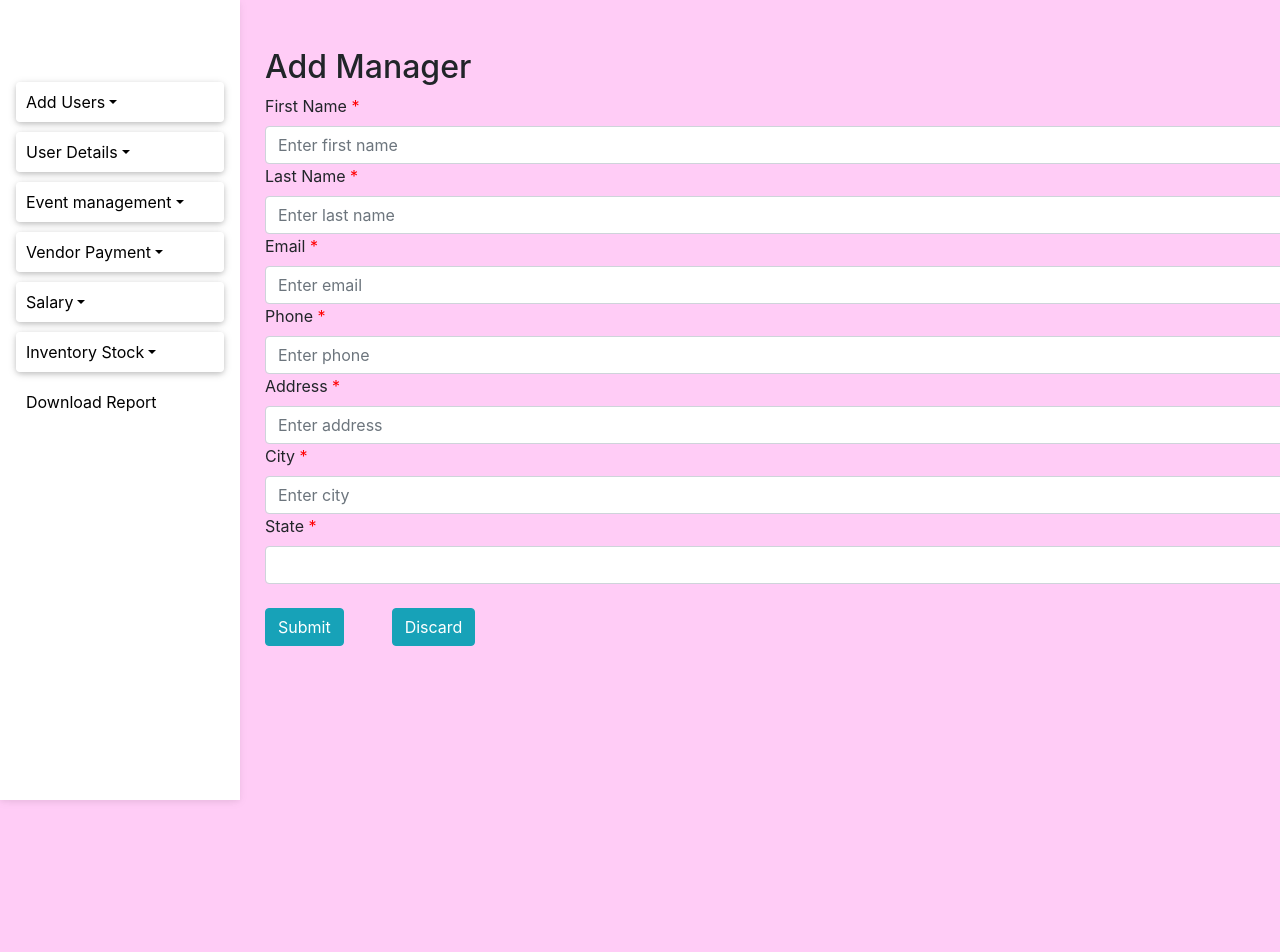
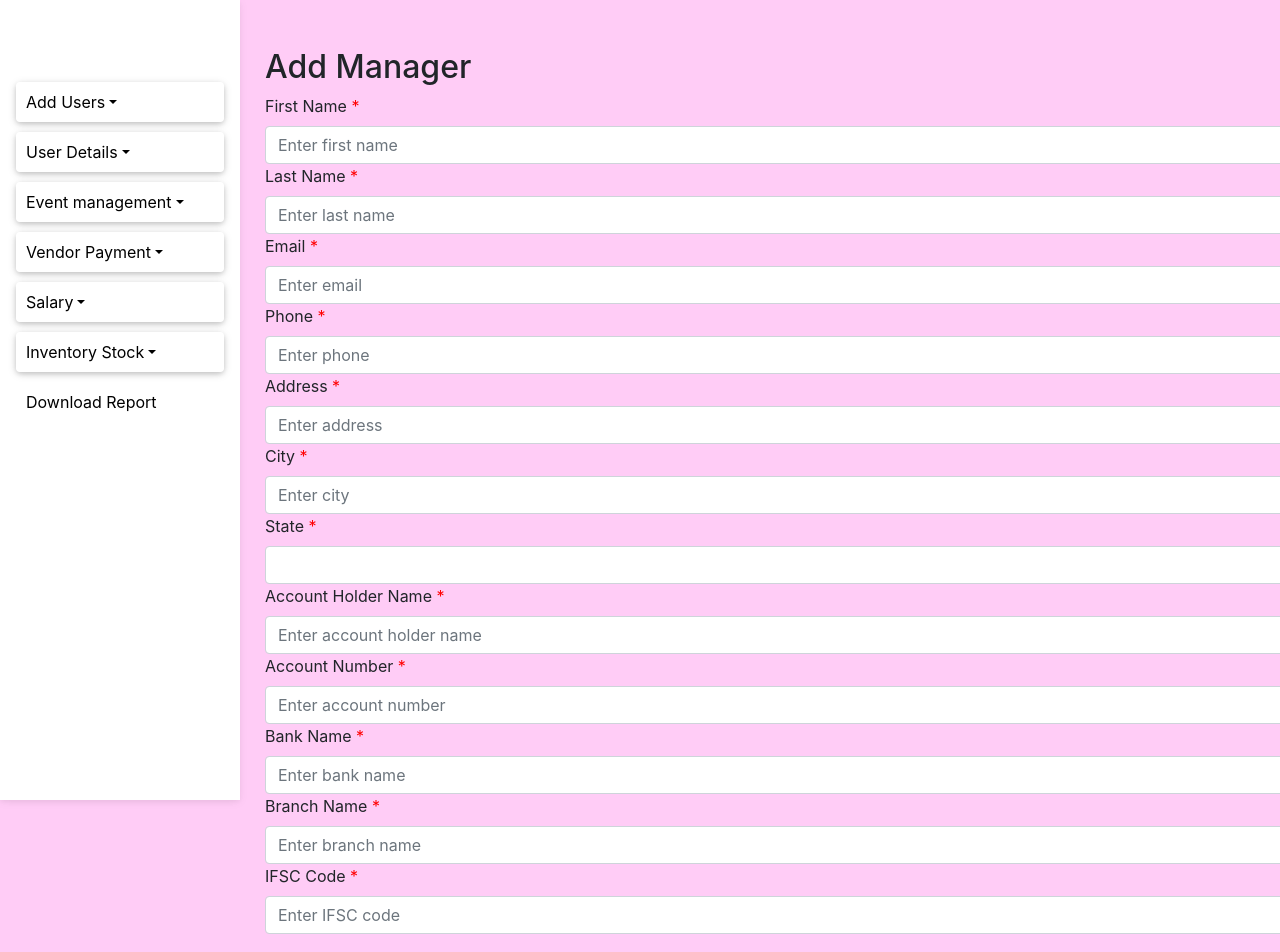
Before and after one commit to kalyani-coder/Event-Managment-Admin, a React (Create React App) app in the folder frontend/: page / in a window 1280 px wide. Shown: the top 952 px of the page. Before the commit the page ends 800 px from the top, so only its background shows below. Built offline with nearby package versions, Linux system fonts and the light colour scheme.

Commit message:
update  files manager accountant

```diff
--- a/frontend/src/components/AddUser/AddAccountant.js
+++ b/frontend/src/components/AddUser/AddAccountant.js
@@ -26,7 +26,7 @@ const AddAccountant = () => {
       !contact ||
       !address ||
       !city ||
-      state === "" ||
+      state === "" || // Check against empty string
       !holder_name ||
       !account_number ||
       !IFSC_code ||
@@ -253,6 +253,7 @@ const AddAccountant = () => {
             ))}
           </Form.Control>
         </Form.Group>
+
         <div>
           <hr />
           <br />
--- a/frontend/src/components/AddUser/AddManager.js
+++ b/frontend/src/components/AddUser/AddManager.js
@@ -253,6 +253,71 @@ const AddManager = () => {
           </Form.Control>
         </Form.Group>
 
+        <Form.Group controlId="accountHolderName">
+          <Form.Label>
+            Account Holder Name <span style={requiredAsteriskStyle}>*</span>
+          </Form.Label>
+          <Form.Control
+            type="text"
+            value={accountHolderName}
+            onChange={(e) => setAccountHolderName(e.target.value)}
+            placeholder="Enter account holder name"
+            required
+          />
+        </Form.Group>
+
+        <Form.Group controlId="accountNumber">
+          <Form.Label>
+            Account Number <span style={requiredAsteriskStyle}>*</span>
+          </Form.Label>
+          <Form.Control
+            type="text"
+            value={accountNumber}
+            onChange={(e) => setAccountNumber(e.target.value)}
+            placeholder="Enter account number"
+            required
+          />
+        </Form.Group>
+
+        <Form.Group controlId="bankName">
+          <Form.Label>
+            Bank Name <span style={requiredAsteriskStyle}>*</span>
+          </Form.Label>
+          <Form.Control
+            type="text"
+            value={bankName}
+            onChange={(e) => setBankName(e.target.value)}
+            placeholder="Enter bank name"
+            required
+          />
+        </Form.Group>
+
+        <Form.Group controlId="branchName">
+          <Form.Label>
+            Branch Name <span style={requiredAsteriskStyle}>*</span>
+          </Form.Label>
+          <Form.Control
+            type="text"
+            value={branchName}
+            onChange={(e) => setBranchName(e.target.value)}
+            placeholder="Enter branch name"
+            required
+          />
+        </Form.Group>
+
+        <Form.Group controlId="ifscCode">
+          <Form.Label>
+            IFSC Code <span style={requiredAsteriskStyle}>*</span>
+          </Form.Label>
+          <Form.Control
+            type="text"
+            value={ifscCode}
+            onChange={(e) => setIfscCode(e.target.value)}
+            placeholder="Enter IFSC code"
+            required
+          />
+        </Form.Group>
+
         {/* ... (rest of the form fields) */}
 
         <Button className="my-4" variant="info" type="submit">
--- a/frontend/src/components/UsersDetails/ManagerDetailPage.js
+++ b/frontend/src/components/UsersDetails/ManagerDetailPage.js
@@ -1,5 +1,5 @@
 import React, { useState, useEffect } from "react";
-import { useParams, useNavigate, useLocation } from "react-router-dom"; // Removed useLocation
+import { useParams, useNavigate, useLocation } from "react-router-dom";
 import { Card, Button } from "react-bootstrap";
 import axios from "axios";
 
@@ -8,27 +8,33 @@ const ManagerDetailPage = () => {
   const { _id } = useParams();
   const navigate = useNavigate();
 
-  const data = location.state;
-  const [manager, setManager] = useState(data);
+  const [manager, setManager] = useState(null);
+
+  useEffect(() => {
+    if (location.state) {
+      console.log(location.state); // Log the data to see its structure
+      setManager(location.state);
+    }
+  }, [location.state]);
 
   const handleEdit = () => {
-    console.log("function is comming ");
+    console.log("function is coming ");
   };
+
   const handleSalary = () => {
     navigate("/addsalary");
   };
 
   const handleDelete = () => {
     const confirmDelete = window.confirm(
-      `Are you sure you want to delete ${manager.firstName} data?`
+      `Are you sure you want to delete ${manager?.fname} data?`
     );
 
     if (confirmDelete) {
       axios
-        .delete(`http://localhost:5000/api/managers/${_id}`)
+        .delete(`http://localhost:5000/api/manager/${_id}`)
         .then(() => {
           console.log("Manager data deleted successfully");
-
           navigate("/managerdetails");
         })
         .catch((error) => {
@@ -44,28 +50,28 @@ const ManagerDetailPage = () => {
   return (
     <div className="container mt-5">
       <h2>
-        {manager.firstName} {manager.lastName} Details
+        {manager.fname} {manager.lname} Details
       </h2>
       <Card style={{ width: "100%" }}>
         <Card.Body>
-          <Card.Title>{`${manager.firstName} ${manager.lastName}`}</Card.Title>
+          <Card.Title>{`${manager.fname} ${manager.lname}`}</Card.Title>
           <Card.Subtitle className="mb-2 text-muted">
-            Contact Number: {manager.managerPhone}
+            Contact Number: {manager.contact}
           </Card.Subtitle>
-          <Card.Text>Address: {manager.managerAddress}</Card.Text>
-          <Card.Text>Email: {manager.managerEmail}</Card.Text>
-          <Card.Text>City: {manager.managerCity}</Card.Text>
-          <Card.Text>State: {manager.managerState}</Card.Text>
+          <Card.Text>Address: {manager.address}</Card.Text>
+          <Card.Text>Email: {manager.email}</Card.Text>
+          <Card.Text>City: {manager.city}</Card.Text>
+          <Card.Text>State: {manager?.managerState}</Card.Text>
           <div className="my-3">
             <hr />
-            <h6 className="mb-3">Bank details : </h6>
+            <h6 className="mb-3">Bank details:</h6>
             <Card.Text>
-              Account Holder Name: {manager.accountHolderName}
+              Account Holder Name: {manager.holder_name}
             </Card.Text>
-            <Card.Text>Account Number: {manager.accountNumber}</Card.Text>
-            <Card.Text>IFSC Code: {manager.ifscCode}</Card.Text>
-            <Card.Text>Bank Name: {manager.bankName}</Card.Text>
-            <Card.Text>Branch Name: {manager.branchName}</Card.Text>
+            <Card.Text>Account Number: {manager.account_number}</Card.Text>
+            <Card.Text>IFSC Code: {manager.IFSC_code}</Card.Text>
+            <Card.Text>Bank Name: {manager.bank_name}</Card.Text>
+            <Card.Text>Branch Name: {manager.branch_name}</Card.Text>
             <hr />
           </div>
           <div className="my-3">
@@ -75,7 +81,7 @@ const ManagerDetailPage = () => {
             <Button variant="danger" className="mx-1" onClick={handleDelete}>
               Delete
             </Button>
-            <Button veriant="info" className="mx-1" onClick={handleSalary}>
+            <Button variant="info" className="mx-1" onClick={handleSalary}>
               Add Salary
             </Button>
           </div>
--- a/frontend/src/components/UsersDetails/ManagerDetails.js
+++ b/frontend/src/components/UsersDetails/ManagerDetails.js
@@ -20,13 +20,17 @@ const ManagerDetails = () => {
       });
   }, []);
   useEffect(() => {
-    // Filter managerData based on searchQuery
-    const filteredData = managerData.filter(
-      (manager) =>
-        manager.firstName.toLowerCase().includes(searchQuery.toLowerCase()) ||
-        manager.lastName.toLowerCase().includes(searchQuery.toLowerCase())
-    );
-    setFilteredManagerData(filteredData);
+    if (managerData.length > 0) {
+      const filteredData = managerData.filter(
+        (manager) => {
+          if (manager.firstName && manager.lastName) {
+            if (manager.firstName.toLowerCase().includes(searchQuery.toLowerCase()) ||
+              manager.lastName.toLowerCase().includes(searchQuery.toLowerCase())) { return manager }
+          }
+        }
+      );
+      setFilteredManagerData(filteredData);
+    }
   }, [searchQuery, managerData]);
 
   return (
```
Also changed, not shown: frontend/src/components/Inventory/ViewInventory.js (+21 -62 lines).
